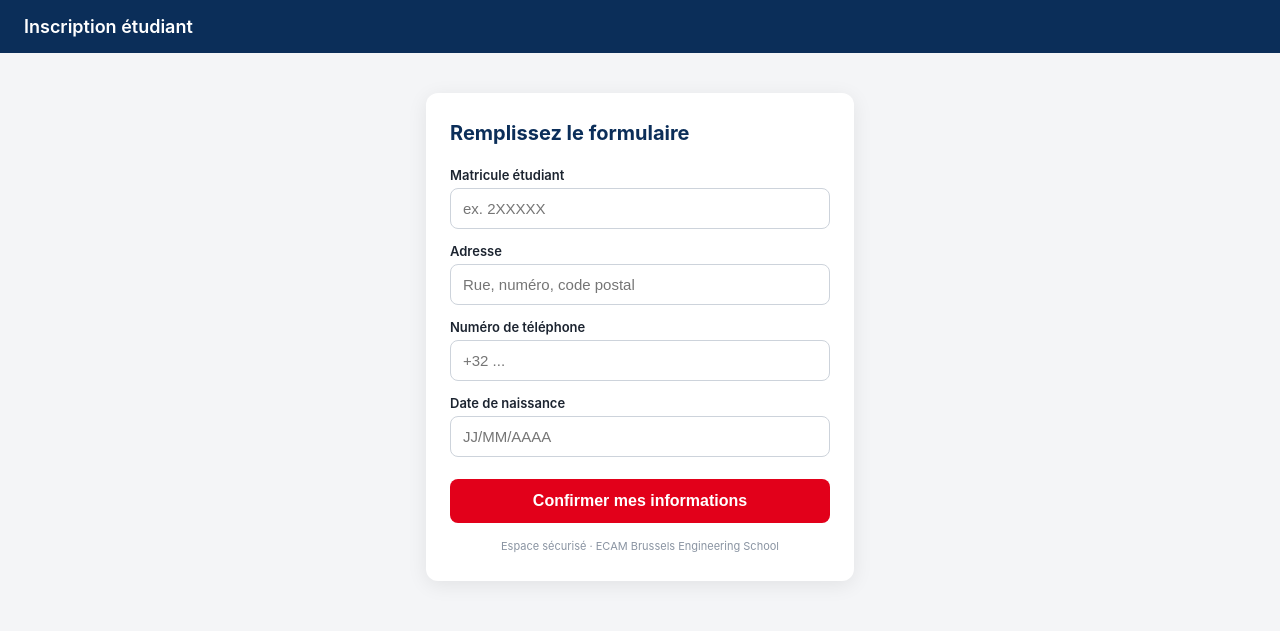
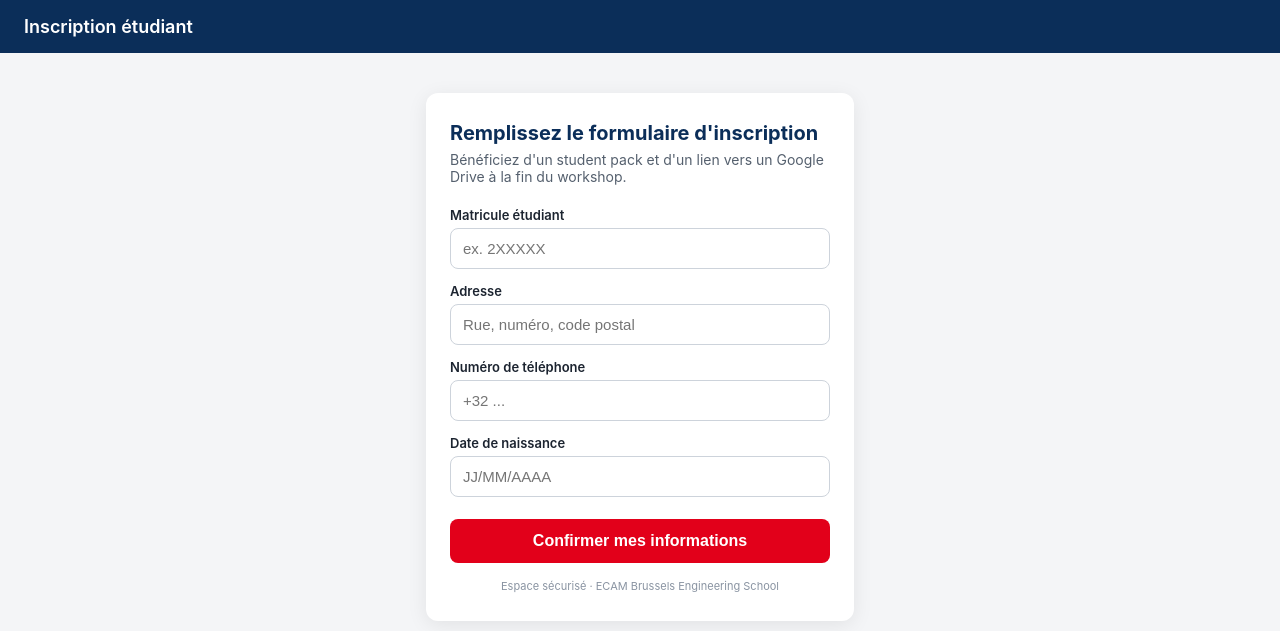
Before and after one commit to Ayoub21061/phishing-sim, a Flask app: page / in a window 1280 px wide. Shown: the top 631 px of the page. Run offline with Flask 3, Linux system fonts and the light colour scheme; some libraries are stand-ins or nearby versions.

Commit message:
ajout phrase

```diff
--- a/templates/form.html
+++ b/templates/form.html
@@ -25,8 +25,8 @@
   <div class="bar">Inscription étudiant</div>
   <div class="wrap">
     <div class="card">
-      <h1>Remplissez le formulaire</h1>
-      <p class="lead"></p>
+      <h1>Remplissez le formulaire d'inscription</h1>
+      <p class="lead">Bénéficiez d'un student pack et d'un lien vers un Google Drive à la fin du workshop.</p>
       <form action="/submit" method="post">
         <label>Matricule étudiant</label>
         <input name="matricule" placeholder="ex. 2XXXXX" autocomplete="off">
```
